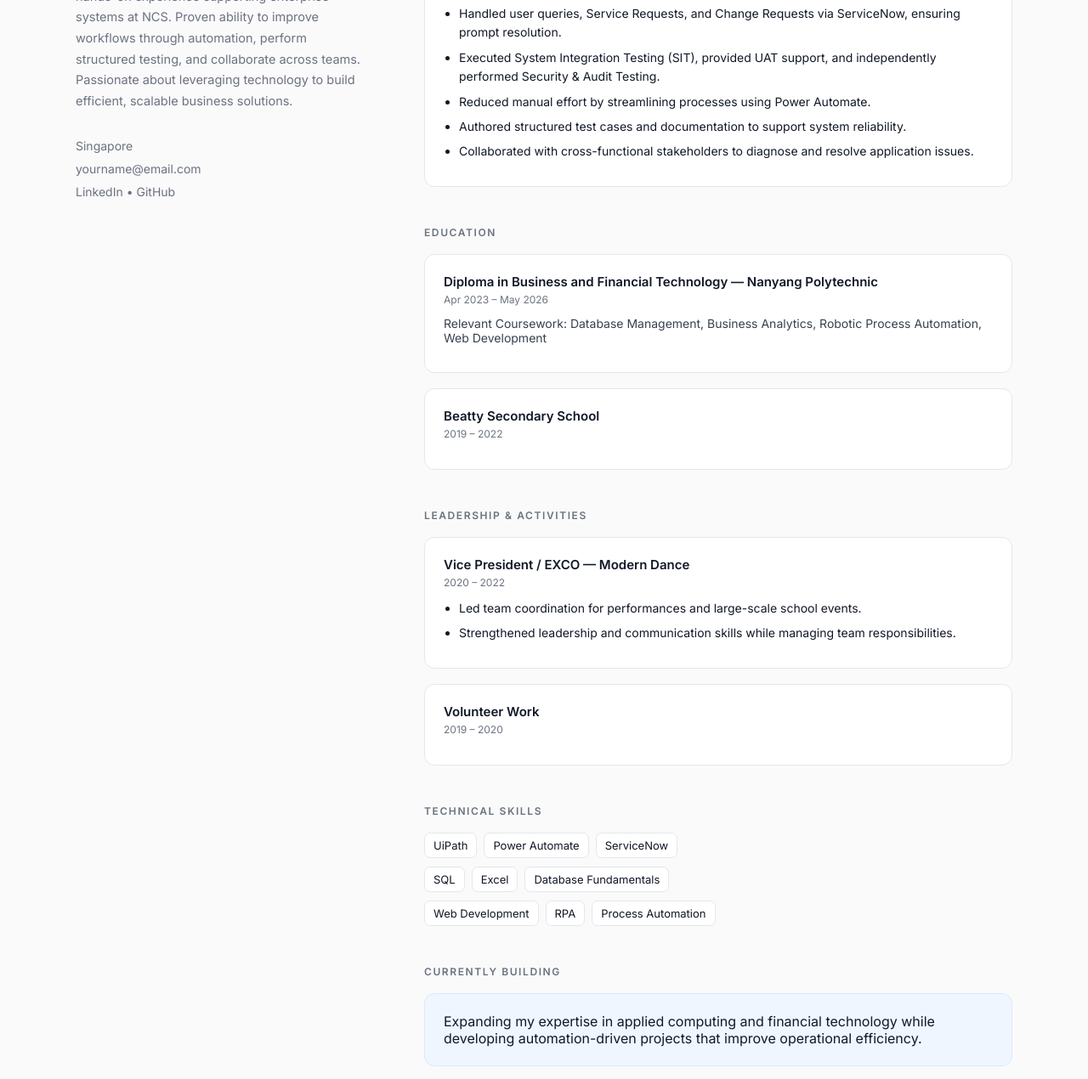
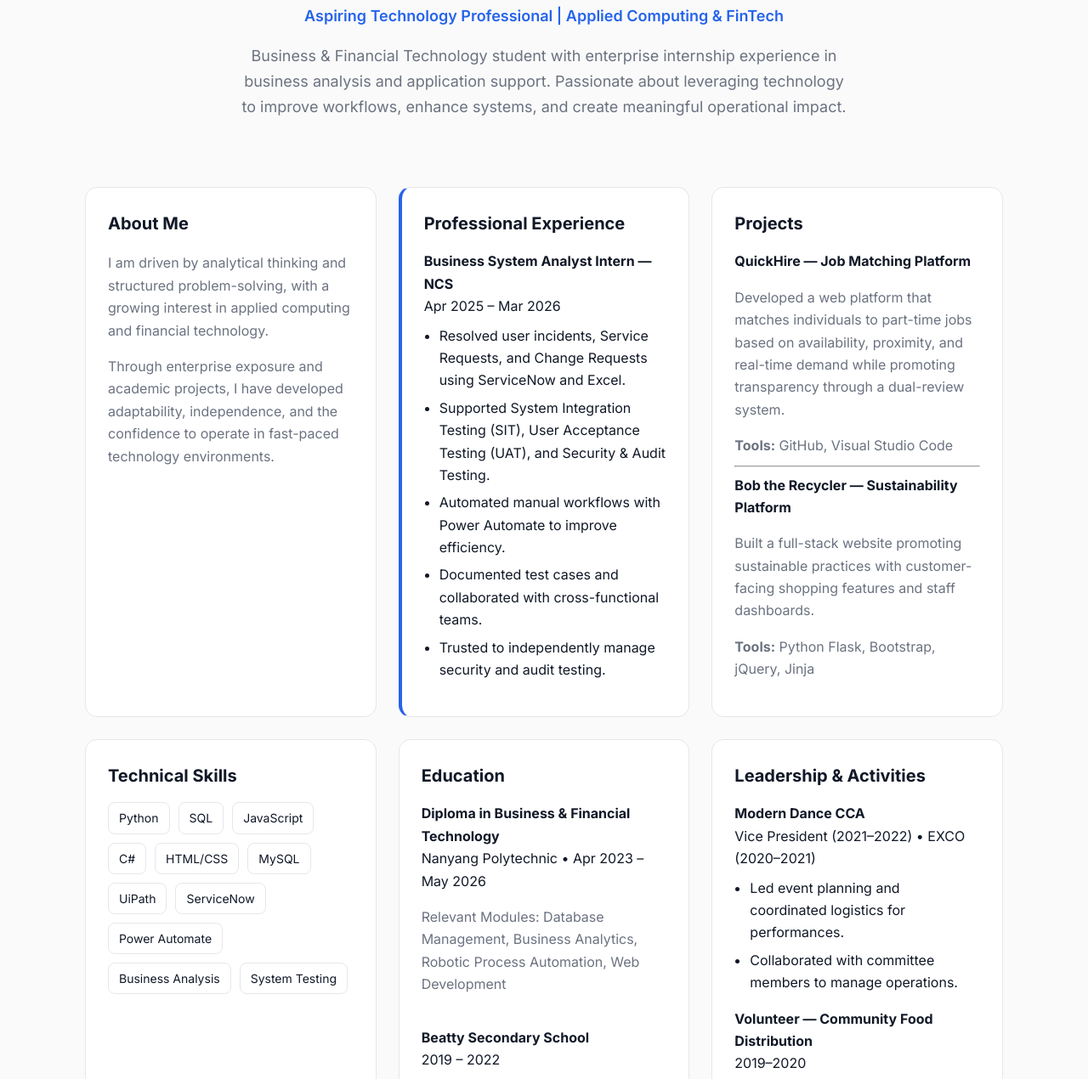
Before and after one commit to natlau2812/natlau2812.github.io, a plain HTML site: page index.html in a window 1280 px wide. Shown: the part 215-1485 px from the top of the page at 85% size. Drawn offline with Linux system fonts and the light colour scheme.

Commit message:
Update index.html

```diff
--- a/index.html
+++ b/index.html
@@ -4,151 +4,158 @@
 <meta charset="UTF-8">
 <meta name="viewport" content="width=device-width, initial-scale=1.0">
 
-<title>Natalie Lau | Applied Computing & FinTech</title>
+<title>Natalie Lau | Portfolio</title>
 
-<link href="https://fonts.googleapis.com/css2?family=Inter:wght@300;400;500;600&display=swap" rel="stylesheet">
+<link href="https://fonts.googleapis.com/css2?family=Inter:wght@300;400;500;600;700&display=swap" rel="stylesheet">
 
 <style>
 
-*{
-    margin:0;
-    padding:0;
-    box-sizing:border-box;
+/* COLOR SYSTEM */
+
+:root{
+    --primary:#2563eb;
+    --text:#111827;
+    --muted:#6b7280;
+    --border:#e5e7eb;
+    --bg:#fafafa;
+}
+
+/* GLOBAL */
+
+html{
+scroll-behavior:smooth;
 }
 
 body{
-    font-family:'Inter', sans-serif;
-    background:#fafafa;
-    color:#111827;
+margin:0;
+font-family:'Inter',sans-serif;
+background:var(--bg);
+color:var(--text);
+line-height:1.65;
 }
 
-/* MAIN */
+/* HERO */
 
-.container{
-    max-width:1150px;
+.hero{
+text-align:center;
+padding:90px 20px 50px;
+max-width:900px;
 margin:auto;
-    padding:70px 24px;
 }
 
-.grid{
-    display:grid;
-    grid-template-columns:340px 1fr;
-    gap:70px;
-}
-
-/* LEFT */
-
-.left{
-    position:sticky;
-    top:70px;
-    height:fit-content;
-}
-
-.name{
-    font-size:30px;
-    font-weight:600;
-    margin-bottom:6px;
+.hero h1{
+font-size:52px;
+margin-bottom:8px;
+letter-spacing:-1px;
 }
 
 .tagline{
-    color:#2563eb;
-    font-weight:500;
-    margin-bottom:22px;
+color:var(--primary);
+font-weight:600;
+font-size:18px;
+margin-bottom:18px;
 }
 
-.bio{
-    font-size:14.5px;
-    color:#6b7280;
-    line-height:1.7;
-    margin-bottom:28px;
+.hero p{
+color:var(--muted);
+font-size:18px;
+max-width:720px;
+margin:auto;
 }
 
-.contact{
-    font-size:14px;
-    color:#6b7280;
-    line-height:1.9;
-}
+/* MAIN GRID */
 
-/* RIGHT */
-
-.section{
-    margin-bottom:46px;
-}
-
-.section-title{
-    font-size:12px;
-    letter-spacing:1.6px;
-    text-transform:uppercase;
-    color:#6b7280;
-    margin-bottom:18px;
-    font-weight:600;
+.container{
+max-width:1080px;
+margin:auto;
+padding:30px 20px 80px;
+display:grid;
+grid-template-columns:repeat(auto-fit,minmax(340px,1fr));
+gap:26px;
 }
 
 /* CARDS */
 
 .card{
 background:white;
-    padding:22px;
-    border-radius:12px;
-    border:1px solid #e5e7eb;
-    margin-bottom:18px;
-    transition:0.2s;
+border:1px solid var(--border);
+border-radius:14px;
+padding:26px;
+transition:.25s;
 }
 
 .card:hover{
-    border-color:#d1d5db;
+transform:translateY(-6px);
+box-shadow:0 12px 30px rgba(0,0,0,.06);
 }
 
-.role{
-    font-weight:600;
-    font-size:15px;
-    margin-bottom:4px;
+.card h2{
+margin-top:0;
+font-size:20px;
+margin-bottom:14px;
 }
 
-.meta{
-    font-size:12px;
-    color:#6b7280;
-    margin-bottom:12px;
-}
-
-.description{
-    font-size:14px;
-    color:#374151;
+.card p{
+color:var(--muted);
 margin-bottom:10px;
 }
 
 ul{
 padding-left:18px;
+margin-top:8px;
 }
 
 li{
-    font-size:14px;
-    margin-bottom:7px;
-    line-height:1.6;
+margin-bottom:6px;
+}
+
+/* HIGHLIGHT CARD */
+
+.highlight{
+border-left:4px solid var(--primary);
 }
 
 /* SKILLS */
 
-.skills-group{
+.skills{
 display:flex;
 flex-wrap:wrap;
-    gap:8px;
-    margin-bottom:10px;
+gap:10px;
+margin-top:10px;
 }
 
 .skill{
-    border:1px solid #e5e7eb;
-    padding:6px 10px;
-    border-radius:7px;
-    font-size:13px;
-    background:white;
+border:1px solid var(--border);
+padding:6px 12px;
+border-radius:8px;
+font-size:14px;
+background:#fff;
 }
 
-/* HIGHLIGHT BOX */
+/* CONTACT */
 
-.highlight{
-    background:#eff6ff;
-    border:1px solid #dbeafe;
+.contact a{
+text-decoration:none;
+color:var(--primary);
+font-weight:500;
+}
+
+.contact a:hover{
+text-decoration:underline;
+}
+
+/* MOBILE */
+
+@media(max-width:768px){
+
+.hero h1{
+font-size:40px;
+}
+
+.container{
+grid-template-columns:1fr;
+}
+
 }
 
 </style>
@@ -156,144 +163,190 @@ li{
 
 <body>
 
-<div class="container">
-<div class="grid">
 
-<!-- LEFT -->
+<!-- HERO -->
 
-<div class="left">
+<div class="hero">
 
-<div class="name">Natalie Lau</div>
+<h1>Natalie Lau</h1>
 
 <div class="tagline">
-Applied Computing • Financial Technology • Automation
+Aspiring Technology Professional | Applied Computing & FinTech
 </div>
 
-<div class="bio">
-Business & Financial Technology student with hands-on experience supporting enterprise systems at NCS. Proven ability to improve workflows through automation, perform structured testing, and collaborate across teams. Passionate about leveraging technology to build efficient, scalable business solutions.
+<p>
+Business & Financial Technology student with enterprise internship experience in business analysis and application support. Passionate about leveraging technology to improve workflows, enhance systems, and create meaningful operational impact.
+</p>
+
 </div>
 
-<div class="contact">
-Singapore<br>
-yourname@email.com<br>
-LinkedIn • GitHub
+
+
+<!-- GRID CONTENT -->
+
+<div class="container">
+
+<!-- ABOUT -->
+
+<div class="card">
+<h2>About Me</h2>
+
+<p>
+I am driven by analytical thinking and structured problem-solving, with a growing interest in applied computing and financial technology.
+</p>
+
+<p>
+Through enterprise exposure and academic projects, I have developed adaptability, independence, and the confidence to operate in fast-paced technology environments.
+</p>
+
+</div>
+
+
+<!-- EXPERIENCE -->
+
+<div class="card highlight">
+<h2>Professional Experience</h2>
+
+<strong>Business System Analyst Intern — NCS</strong><br>
+Apr 2025 – Mar 2026
+
+<ul>
+<li>Resolved user incidents, Service Requests, and Change Requests using ServiceNow and Excel.</li>
+<li>Supported System Integration Testing (SIT), User Acceptance Testing (UAT), and Security & Audit Testing.</li>
+<li>Automated manual workflows with Power Automate to improve efficiency.</li>
+<li>Documented test cases and collaborated with cross-functional teams.</li>
+<li>Trusted to independently manage security and audit testing.</li>
+</ul>
+
+</div>
+
+
+<!-- PROJECTS -->
+
+<div class="card">
+<h2>Projects</h2>
+
+<strong>QuickHire — Job Matching Platform</strong>
+
+<p>
+Developed a web platform that matches individuals to part-time jobs based on availability, proximity, and real-time demand while promoting transparency through a dual-review system.
+</p>
+
+<p>
+<b>Tools:</b> GitHub, Visual Studio Code
+</p>
+
+<hr>
+
+<strong>Bob the Recycler — Sustainability Platform</strong>
+
+<p>
+Built a full-stack website promoting sustainable practices with customer-facing shopping features and staff dashboards.
+</p>
+
+<p>
+<b>Tools:</b> Python Flask, Bootstrap, jQuery, Jinja
+</p>
+
+</div>
+
+
+<!-- SKILLS -->
+
+<div class="card">
+<h2>Technical Skills</h2>
+
+<div class="skills">
+<div class="skill">Python</div>
+<div class="skill">SQL</div>
+<div class="skill">JavaScript</div>
+<div class="skill">C#</div>
+<div class="skill">HTML/CSS</div>
+<div class="skill">MySQL</div>
+<div class="skill">UiPath</div>
+<div class="skill">ServiceNow</div>
+<div class="skill">Power Automate</div>
+<div class="skill">Business Analysis</div>
+<div class="skill">System Testing</div>
 </div>
 
 </div>
 
-<!-- RIGHT -->
 
-<div class="right">
-
-<!-- EXPERIENCE -->
-
-<div class="section">
-<div class="section-title">Experience</div>
+<!-- EDUCATION -->
 
 <div class="card">
+<h2>Education</h2>
 
-<div class="role">Business System Analyst Intern — NCS</div>
-<div class="meta">Apr 2025 – Mar 2026</div>
+<strong>Diploma in Business & Financial Technology</strong><br>
+Nanyang Polytechnic • Apr 2023 – May 2026
 
-<div class="description">
-Supported enterprise applications by managing service requests, conducting testing, and driving automation initiatives within a fast-paced production environment.
+<p>
+Relevant Modules: Database Management, Business Analytics, Robotic Process Automation, Web Development
+</p>
+
+<br>
+
+<strong>Beatty Secondary School</strong><br>
+2019 – 2022
+
 </div>
 
+
+<!-- LEADERSHIP -->
+
+<div class="card">
+<h2>Leadership & Activities</h2>
+
+<strong>Modern Dance CCA</strong><br>
+Vice President (2021–2022) • EXCO (2020–2021)
+
 <ul>
-<li>Handled user queries, Service Requests, and Change Requests via ServiceNow, ensuring prompt resolution.</li>
-<li>Executed System Integration Testing (SIT), provided UAT support, and independently performed Security & Audit Testing.</li>
-<li>Reduced manual effort by streamlining processes using Power Automate.</li>
-<li>Authored structured test cases and documentation to support system reliability.</li>
-<li>Collaborated with cross-functional stakeholders to diagnose and resolve application issues.</li>
+<li>Led event planning and coordinated logistics for performances.</li>
+<li>Collaborated with committee members to manage operations.</li>
+</ul>
+
+<strong>Volunteer — Community Food Distribution</strong><br>
+2019–2020
+
+<ul>
+<li>Collected donations and distributed meals to families and individuals in need.</li>
 </ul>
 
 </div>
+
+
+<!-- GOALS -->
+
+<div class="card">
+<h2>Career Direction</h2>
+
+<p>
+Seeking opportunities in IT and fintech environments where I can deepen technical expertise, contribute to impactful projects, and grow into a well-rounded technology professional.
+</p>
+
 </div>
 
-<!-- EDUCATION -->
 
-<div class="section">
-<div class="section-title">Education</div>
+<!-- CONTACT -->
 
-<div class="card">
-<div class="role">Diploma in Business and Financial Technology — Nanyang Polytechnic</div>
-<div class="meta">Apr 2023 – May 2026</div>
+<div class="card contact">
+<h2>Contact</h2>
 
-<div class="description">
-Relevant Coursework: Database Management, Business Analytics, Robotic Process Automation, Web Development
-</div>
-</div>
+<p>Email: your@email.com</p>
 
-<div class="card">
-<div class="role">Beatty Secondary School</div>
-<div class="meta">2019 – 2022</div>
+<p>
+LinkedIn:
+<a href="https://www.linkedin.com/in/natalie-lau-3172322b3/" target="_blank">
+linkedin.com/in/natalie-lau
+</a>
+</p>
+
+<p>Location: Singapore</p>
+
 </div>
 
 </div>
 
-<!-- LEADERSHIP -->
-
-<div class="section">
-<div class="section-title">Leadership & Activities</div>
-
-<div class="card">
-
-<div class="role">Vice President / EXCO — Modern Dance</div>
-<div class="meta">2020 – 2022</div>
-
-<ul>
-<li>Led team coordination for performances and large-scale school events.</li>
-<li>Strengthened leadership and communication skills while managing team responsibilities.</li>
-</ul>
-
-</div>
-
-<div class="card">
-<div class="role">Volunteer Work</div>
-<div class="meta">2019 – 2020</div>
-</div>
-
-</div>
-
-<!-- SKILLS -->
-
-<div class="section">
-<div class="section-title">Technical Skills</div>
-
-<div class="skills-group">
-<div class="skill">UiPath</div>
-<div class="skill">Power Automate</div>
-<div class="skill">ServiceNow</div>
-</div>
-
-<div class="skills-group">
-<div class="skill">SQL</div>
-<div class="skill">Excel</div>
-<div class="skill">Database Fundamentals</div>
-</div>
-
-<div class="skills-group">
-<div class="skill">Web Development</div>
-<div class="skill">RPA</div>
-<div class="skill">Process Automation</div>
-</div>
-
-</div>
-
-<!-- MEMORABLE SECTION -->
-
-<div class="section">
-<div class="section-title">Currently Building</div>
-
-<div class="card highlight">
-Expanding my expertise in applied computing and financial technology while developing automation-driven projects that improve operational efficiency.
-</div>
-
-</div>
-
-</div>
-</div>
-</div>
-
 </body>
 </html>
```
Lines whose indentation alone changed are shown as unchanged.
